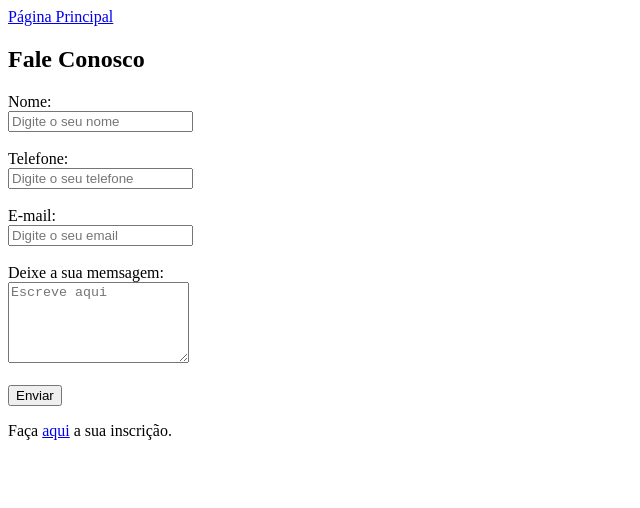
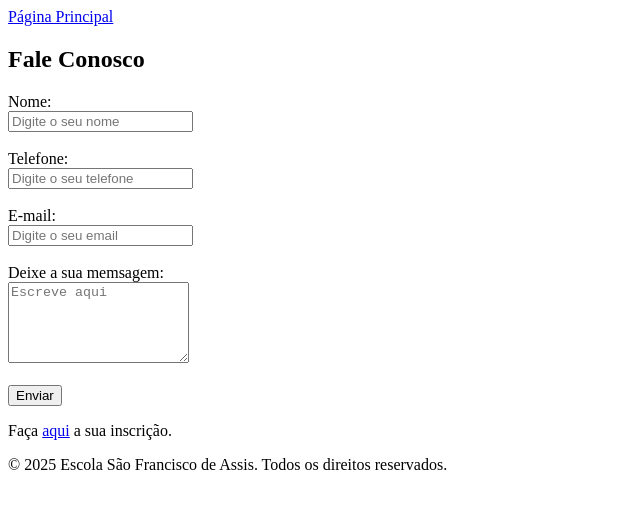
Before and after one commit to timoteo08/trabalho1, a plain HTML site: page Contactos.html in a window 1280 px wide. Shown: the whole page, without its empty margins (0-640 px from the left). Drawn offline with Linux system fonts and the light colour scheme.

Commit message:
Contactos.html

```diff
--- a/Contactos.html
+++ b/Contactos.html
@@ -31,5 +31,9 @@
 
   </form>
 </section>
+
+  <footer>
+   <p>&copy; 2025 Escola São Francisco de Assis. Todos os direitos reservados.</p>
+</footer>
 </body>
 </html>
```
